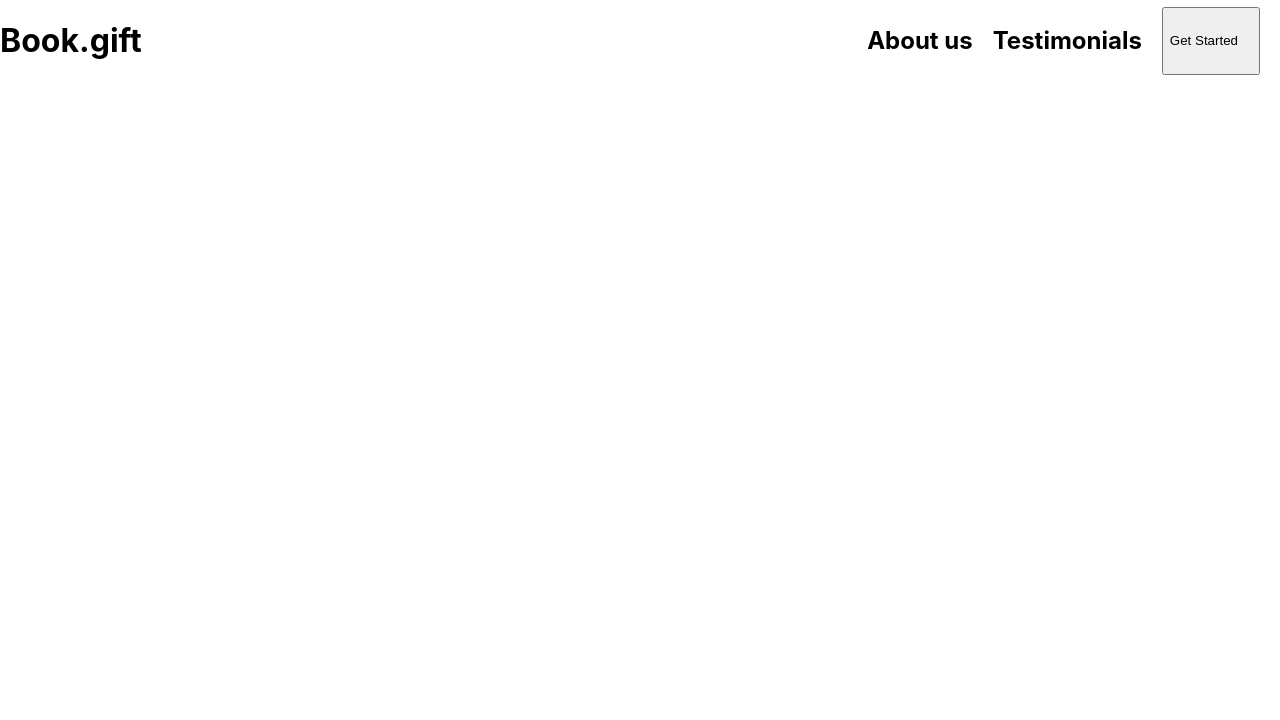
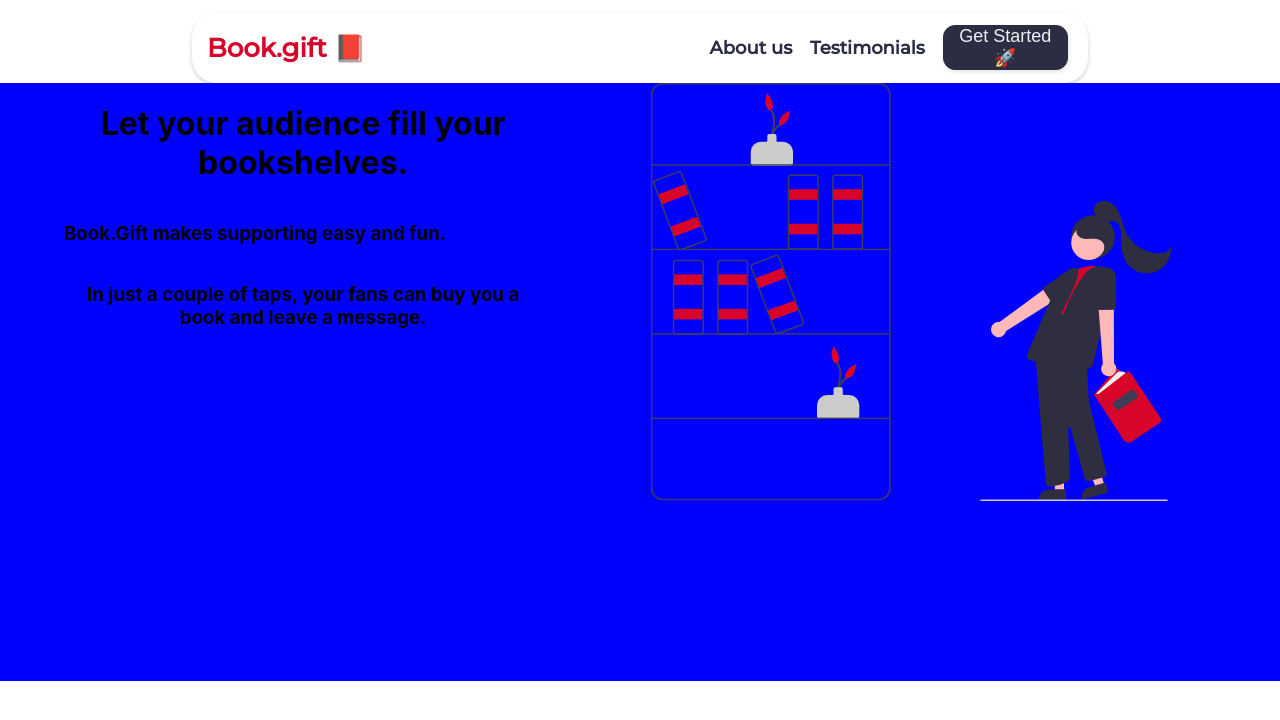
Before and after one commit to kaustubhpDev/book.gift, a React (Create React App) app in the folder view/book.gift/: page / in a window 1280 px wide. Shown: the top 720 px of the page. Built offline with nearby package versions, Linux system fonts and the light colour scheme.

Commit message:
enhanced navbar and started with hero section

```diff
--- a/view/book.gift/public/index.html
+++ b/view/book.gift/public/index.html
@@ -24,6 +24,9 @@
       work correctly both with client-side routing and a non-root public URL.
       Learn how to configure a non-root public URL by running `npm run build`.
     -->
+    <link rel="preconnect" href="https://fonts.googleapis.com">
+    <link rel="preconnect" href="https://fonts.gstatic.com" crossorigin>
+    <link href="https://fonts.googleapis.com/css2?family=Montserrat:ital,wght@0,100;0,300;0,400;0,500;1,600&display=swap" rel="stylesheet">
     <title>React App</title>
     <script
       src="https://kit.fontawesome.com/1c00aae5cd.js"
--- a/view/book.gift/src/Components/Hero Section/Hero.css
+++ b/view/book.gift/src/Components/Hero Section/Hero.css
@@ -0,0 +1,17 @@
+.hero{
+    display:flex;
+    background-color: blue;
+    justify-content: space-between;
+}
+.hero-text-content{
+    display: flex;
+    flex-direction: column;
+    justify-content: flex-start;
+    align-items: flex-start;
+    margin-left:5%;
+}
+.illustration-hero-image{
+    height: 70%;
+
+
+}
--- a/view/book.gift/src/Components/Hero Section/Hero.js
+++ b/view/book.gift/src/Components/Hero Section/Hero.js
@@ -1,9 +1,18 @@
 import "./Hero.css";
-
+import hero from "../../assets/illustration_hero.svg"
 
 function Hero(){
     return(
-      <div></div>
+      <div className = "hero">
+        <div className="hero-text-content">
+          <h1 className="text-content">Let your audience fill your bookshelves.</h1>
+          <h3 className="text-content">Book.Gift makes supporting easy and fun.</h3>
+          <h3 className="text-content">In just a couple of taps, your fans can buy you a book and leave a message.</h3>
+        </div>
+        <div className="illustration-hero ">
+            <img src={hero} className="illustration-hero-image" alt= "illustration_hero"/>
+        </div>
+      </div>
     )
 }
 
--- a/view/book.gift/src/Components/Navbar/Navbar.css
+++ b/view/book.gift/src/Components/Navbar/Navbar.css
@@ -2,11 +2,56 @@
     display:flex;
     justify-content: space-between;
     align-items: center;
+    background-color: white;
+    border-radius: 25px;
+    height: 70px;
+    width:70%;
+    margin-left: 15%;
+    margin-top:1%;
+    box-shadow: rgba(0, 0, 0, 0.18) 0px 2px 4px;
 }
 
 .nav-links{
     display: flex;
     margin-right: 20px;
+    font-family: Montserrat;
+    align-items: center;
+    justify-content: space-between;
+    width: 40%;
 }
 .nav-item{
-padding-right: 20px}
+font-size: large;
+color: #2B2D42;
+}
+
+.logo{
+    font-family: Montserrat;
+    font-size: small;
+    margin-left:15px;
+    color :#D90429;
+}
+
+
+.get-started-button {
+  display: flex;
+  background:#2B2D42 ;
+  color: #EDF2F4;
+  border: 1px solid #2B2D42;
+  border-radius: 12px;
+  box-shadow: rgba(0, 0, 0, 0.1) 1px 2px 4px;
+  height: 45px;
+  justify-content: center;
+  align-items: center;
+  width: 35%;
+}
+
+.get-started-button:hover,
+.get-started-button:active {
+  background-color: initial;
+  background-position: 0 0;
+  color: #2B2D42;
+}
+
+.get-started-button:active {
+  opacity: .5;
+}
--- a/view/book.gift/src/Components/Navbar/Navbar.js
+++ b/view/book.gift/src/Components/Navbar/Navbar.js
@@ -4,13 +4,13 @@
   return (
     <div className="navbar">
     <div className="logo">
-      <h1>Book.gift</h1>
+      <h1>Book.gift 📕</h1>
 
     </div>
     <div className="nav-links">
       <h2 className="nav-item">About us</h2>
       <h2 className="nav-item">Testimonials</h2>
-      <button className="nav-item">Get Started </button>
+      <button className="nav-item get-started-button">Get Started 🚀</button>
 
     </div>
 
```
Also changed, not shown: view/book.gift/src/assets/illustration_hero.svg (added).
